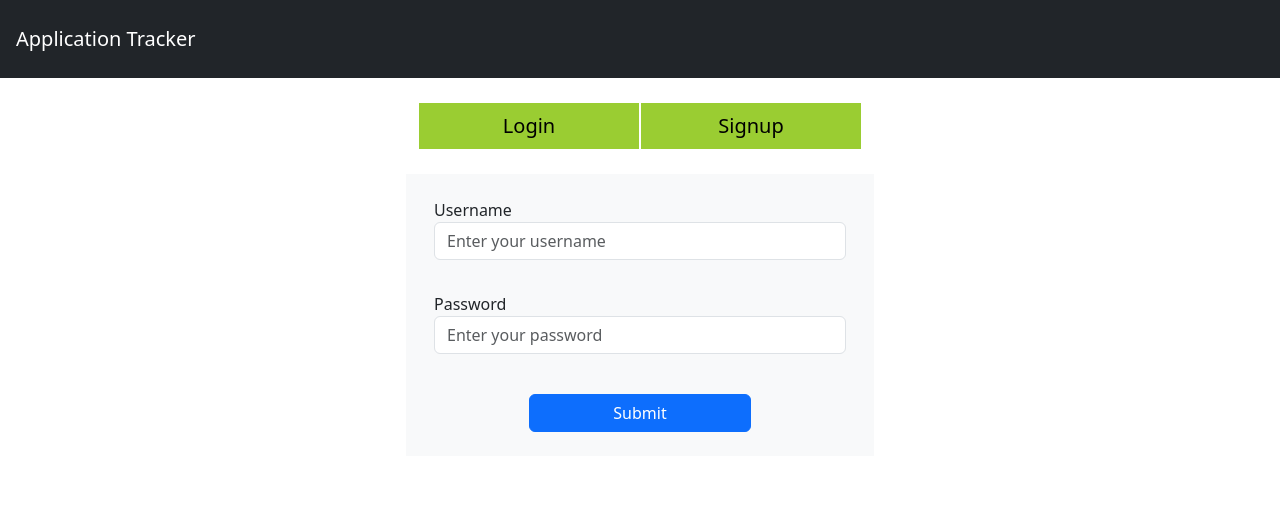
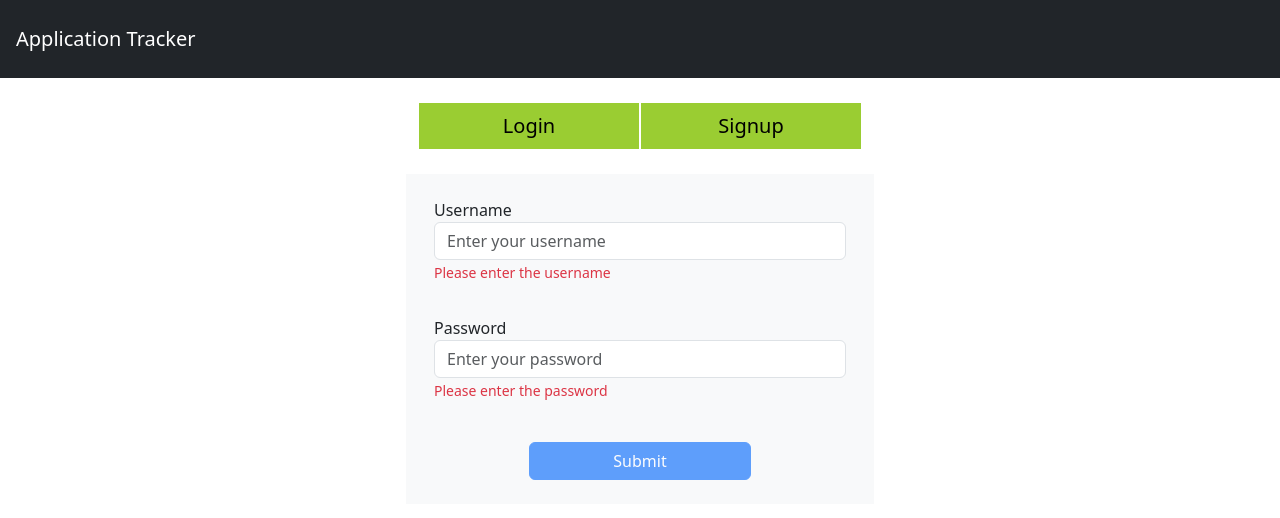
Before and after one commit to aseemsahoo/application-tracker, an Angular app: page /login in a window 1280 px wide. Shown: the top 518 px of the page. Built offline with nearby package versions, Linux system fonts and the light colour scheme.

Commit message:
made login form reactive and added validation messages

```diff
--- a/src/app/components/login-form/login-form.component.html
+++ b/src/app/components/login-form/login-form.component.html
@@ -1,27 +1,25 @@
-<form class="container bg-light">
+<form class="container bg-light" [formGroup]="loginForm" (ngSubmit)="onClick()">
   <div class="form-group p-3 pt-4">
     <label for="username">Username</label>
     <input
-      [(ngModel)]="username"
+      formControlName="username"
       class="form-control"
       type="textbox"
-      name="username"
       placeholder="Enter your username"
     />
+    <small *ngIf="loginForm.controls['username'].invalid" class="text text-danger"> Please enter the username</small>
   </div>
   <div class="form-group p-3">
     <label for="password">Password</label>
     <input
-      [(ngModel)]="password"
+      formControlName="password"
       class="form-control"
       type="password"
-      name="password"
       placeholder="Enter your password"
     />
+    <small *ngIf="loginForm.controls['password'].invalid" class="text text-danger"> Please enter the password</small>
   </div>
   <div class="text-center mt-4 pb-4">
-    <button type="button" (click)="onClick()" class="btn btn-primary w-50">
-      Submit
-    </button>
+    <button [disabled]="loginForm.invalid" type="button" class="btn btn-primary w-50"> Submit </button>
   </div>
 </form>
--- a/src/app/components/login-form/login-form.component.ts
+++ b/src/app/components/login-form/login-form.component.ts
@@ -1,4 +1,5 @@
 import { Component, Input, OnInit } from '@angular/core';
+import { FormBuilder, FormGroup, Validators } from '@angular/forms';
 import { ActivatedRoute, ActivationEnd, Router } from '@angular/router';
 import { UserService } from 'src/app/services/user.service';
 
@@ -10,16 +11,21 @@ import { UserService } from 'src/app/services/user.service';
 export class LoginFormComponent implements OnInit {
   username: string;
   password: string;
+  loginForm : FormGroup;
 
-  constructor(private userService: UserService, private router: Router) { }
+  constructor(private userService: UserService, private router: Router, private fb: FormBuilder) { }
 
   ngOnInit(): void {
-
-   }
+    this.loginForm = this.fb.group({
+      username : ['', [Validators.required]],
+      password : ['', [Validators.required]]
+    });
+  }
 
   onClick(): void {
     this.userService.login(this.username, this.password).subscribe((response: any) => {
       // receive token + id from /login and use this id to load home page
+      console.log(this.loginForm.value || JSON);
       const id = 2;
       this.router.navigate(['home', id]);
     })
--- a/src/app/components/signup-form/signup-form.component.html
+++ b/src/app/components/signup-form/signup-form.component.html
@@ -1,4 +1,3 @@
-
 <form [formGroup]="signupForm" class="container-fluid justify-content-center bg-light" (ngSubmit)="onClick()">
   <div class="form-group p-3 pt-4">
     <label for="fullname">Fullname</label>
@@ -37,6 +36,6 @@
     />
   </div>
     <div class="text-center mt-4 pb-4">
-        <button type="button" (click)="onClick()"  class="btn btn-primary w-50"> Submit</button>
+        <button type="button" (click)="onClick()"  class="btn btn-primary w-50"> Submit </button>
     </div>
 </form>
```
